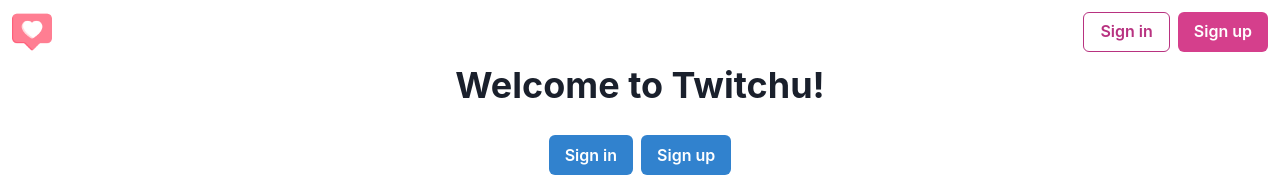
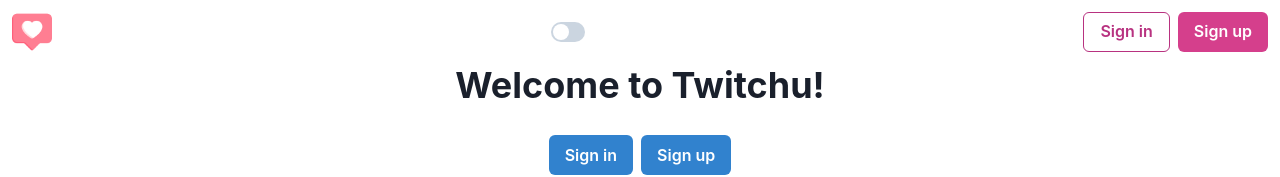
Before and after one commit to wookookie/twitchu, a React (Vite) app in the folder frontend/: page / in a window 1280 px wide. Shown: the top 177 px of the page. Built offline with nearby package versions, Linux system fonts and the light colour scheme.

Commit message:
Create `ColorModeSwitch`

```diff
--- /dev/null
+++ b/frontend/src/components/ColorModeSwitch.tsx
@@ -0,0 +1,16 @@
+import { useColorMode } from "@chakra-ui/color-mode";
+import { Switch } from "@chakra-ui/switch";
+
+function ColorModeSwitch() {
+  const { colorMode, toggleColorMode } = useColorMode();
+
+  return (
+    <Switch
+      colorScheme="pink"
+      isChecked={colorMode === "dark"}
+      onChange={toggleColorMode}
+    ></Switch>
+  );
+}
+
+export default ColorModeSwitch;
--- a/frontend/src/components/NavBar.tsx
+++ b/frontend/src/components/NavBar.tsx
@@ -2,11 +2,13 @@ import { Image } from "@chakra-ui/image";
 import { HStack } from "@chakra-ui/layout";
 import logo from "../assets/logo.png"; // Like icons created by Freepik
 import AuthButtons from "./AuthButtons";
+import ColorModeSwitch from "./ColorModeSwitch";
 
 function NavBar() {
   return (
     <HStack padding="12px" justify="space-between">
       <Image boxSize="40px" src={logo} alt="Logo" />
+      <ColorModeSwitch />
       <AuthButtons />
     </HStack>
   );
--- a/frontend/src/main.tsx
+++ b/frontend/src/main.tsx
@@ -1,11 +1,12 @@
 import React from "react";
 import ReactDOM from "react-dom/client";
 import { ChakraProvider } from "@chakra-ui/react";
+import theme from "./theme.ts";
 import App from "./App.tsx";
 
 ReactDOM.createRoot(document.getElementById("root")!).render(
   <React.StrictMode>
-    <ChakraProvider>
+    <ChakraProvider theme={theme}>
       <App />
     </ChakraProvider>
   </React.StrictMode>
--- /dev/null
+++ b/frontend/src/theme.ts
@@ -0,0 +1,10 @@
+import { extendTheme, type ThemeConfig } from "@chakra-ui/react";
+
+const config: ThemeConfig = {
+  initialColorMode: "light",
+  useSystemColorMode: false,
+};
+
+const theme = extendTheme({ config });
+
+export default theme;
```
